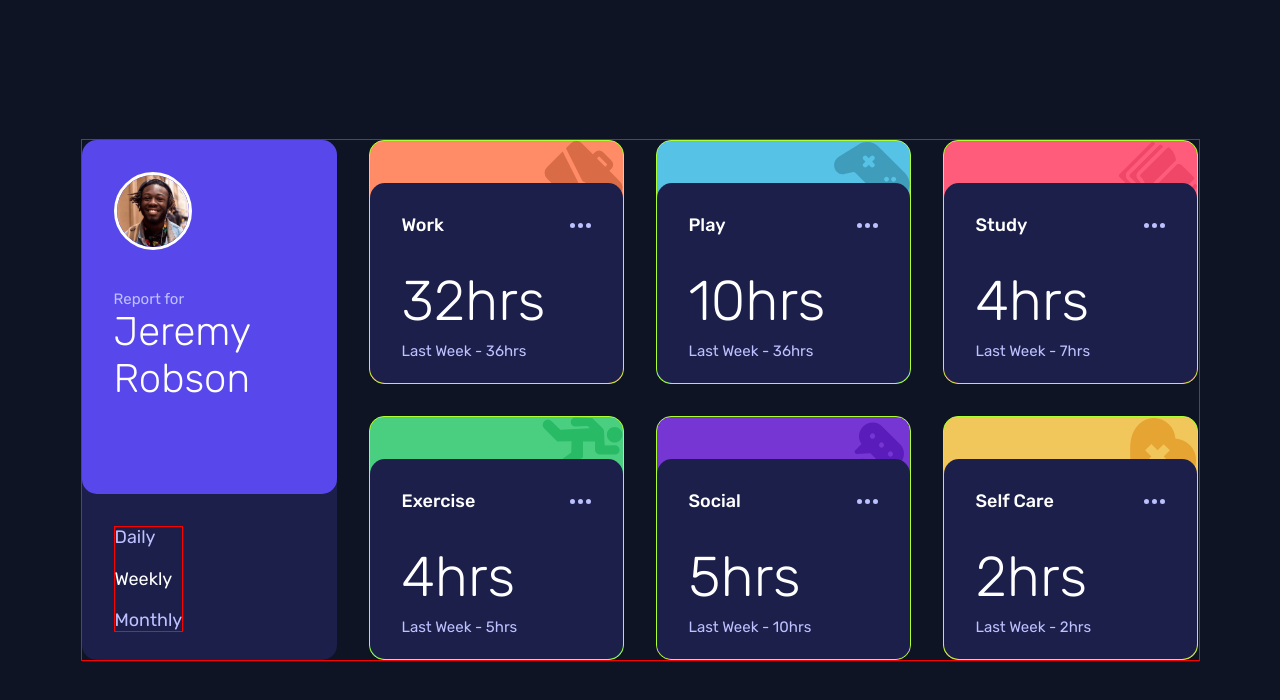
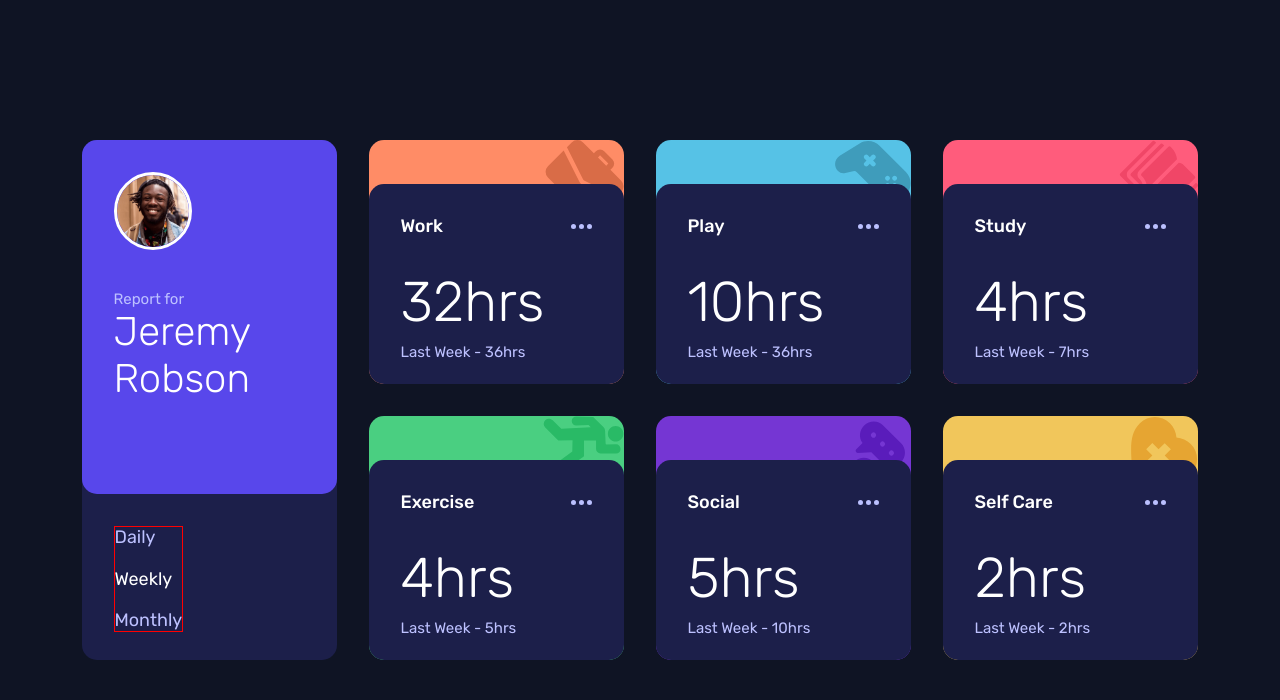
Before and after one commit to GeraASM/time, a plain HTML site: page index.html in a window 1280 px wide. Drawn offline with Linux system fonts and the light colour scheme.

Commit message:
fix somethings

```diff
--- a/css/style.css
+++ b/css/style.css
@@ -94,7 +94,6 @@ img {
 .wrapper {
     width: 327px;
     margin-inline: auto;
-    border: 1px solid red;
 }
 
 .name {
@@ -150,8 +149,6 @@ img {
     width: 100%;
     height: 160px;
     border-radius: var(--radius);
-    background-color: grey;
-    border: 1px solid greenyellow;
 }
 
 .activity__container {
```
